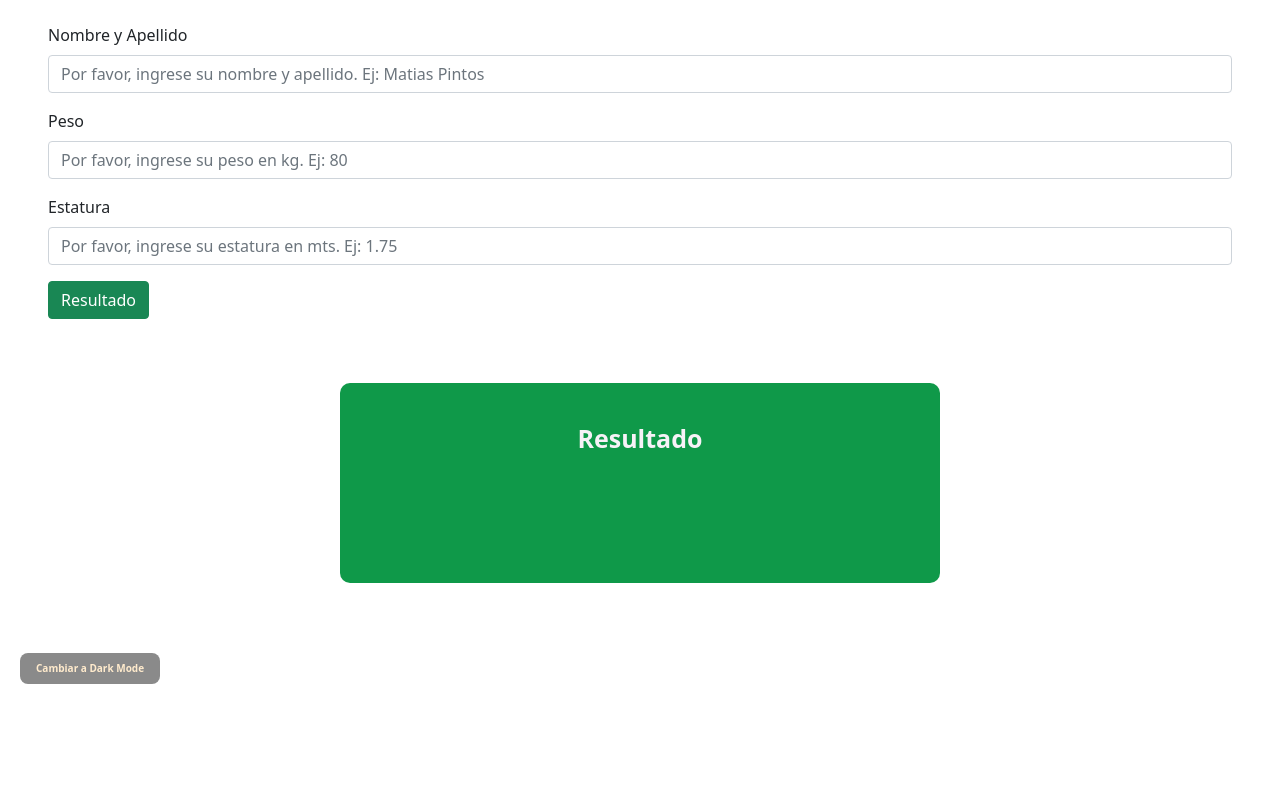
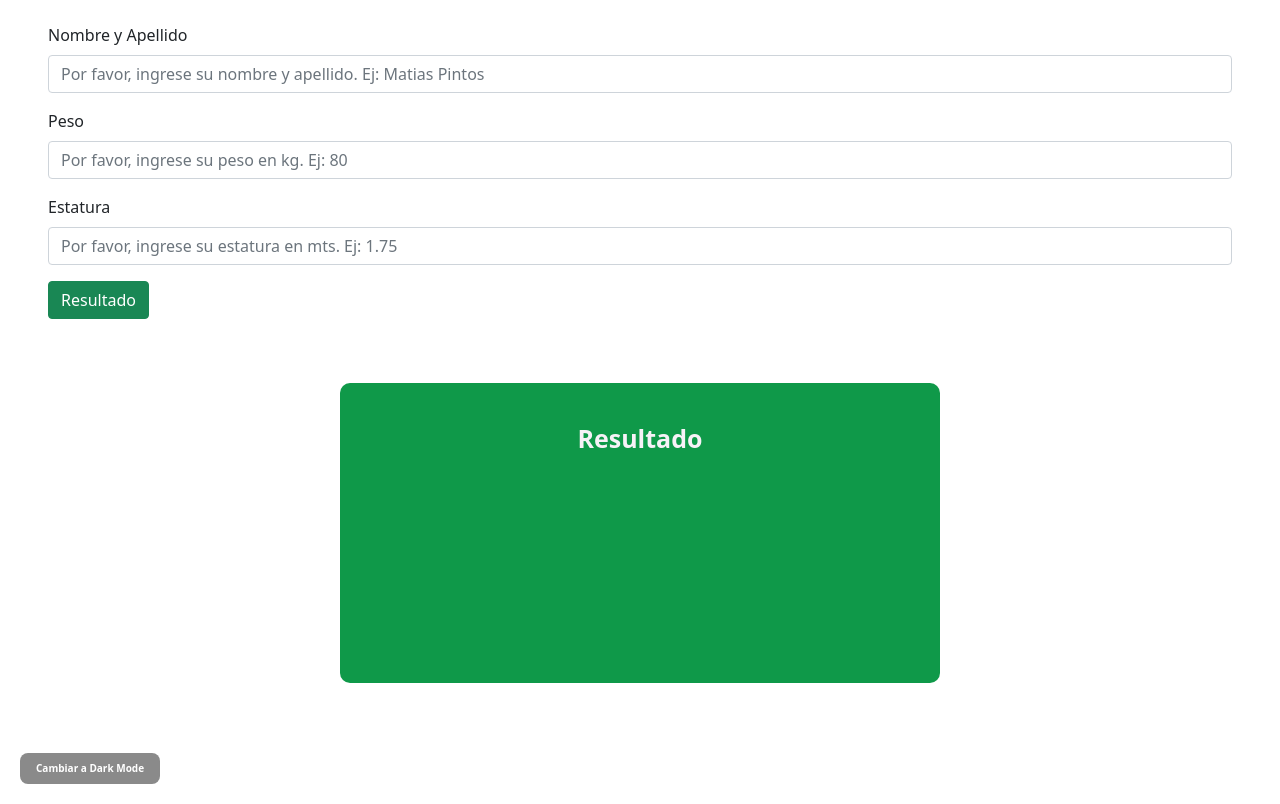
Before and after one commit to Matiip8/PreEntrega1Pintos, a plain HTML site: page index.html in a window 1280 px wide. Shown: the part 93-897 px from the top of the page. Before the commit the page ends 800 px from the top, so only its background shows below. Drawn offline with nearby package versions, Linux system fonts and the light colour scheme.

Commit message:
3ra preentrega

```diff
--- a/style.css
+++ b/style.css
@@ -1,4 +1,11 @@
+  body {
+    transition: background-color 0.3s, color 0.3s;
+  }
 
+  body.dark-mode {
+    background-color: #1b0737;
+    color: white;
+  }
 
 h1 {
     padding-top: 20px;
@@ -17,7 +24,7 @@ h1 {
     border-radius: 10px;
     max-width: 600px;
     width: 600px;
-    height: 200px;
+    height: 300px;
     padding: 37px;
     margin: 16px 24px 0px 24px;
     color: hsl(300, 24%, 96%);
@@ -57,17 +64,7 @@ margin-top: 20px;
     border-radius: 0.5rem;
     cursor: pointer;
     background-color: hsl(180, 0%, 54%);
-    color:blanchedalmond;
+    color:rgb(255, 255, 255);
     font-weight: 800;
   font-size: 10px;
   }
-
-
-  body {
-    transition: background-color 0.3s, color 0.3s;
-  }
-
-  body.dark-mode {
-    background-color: #1b0737;
-    color: white;
-  }
```
